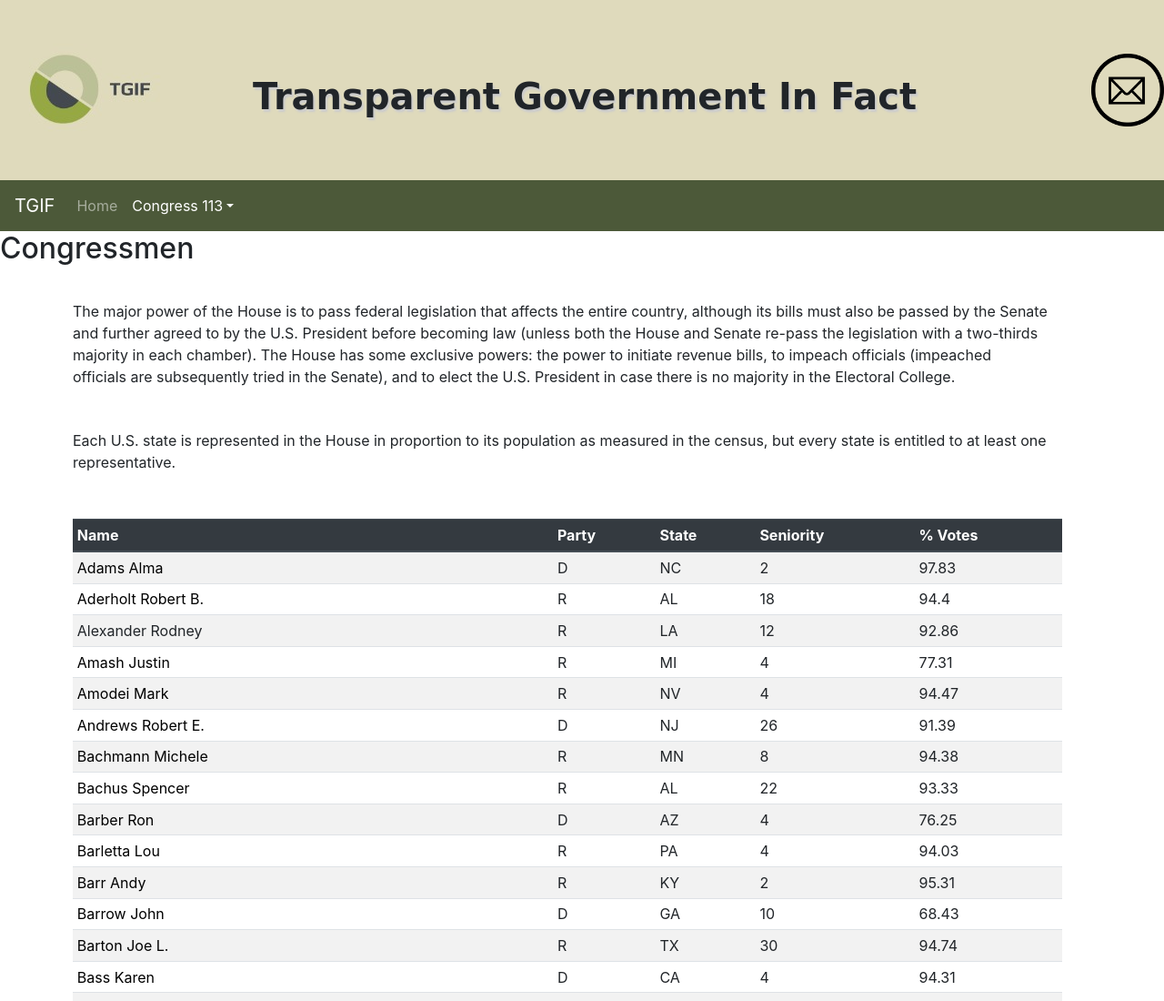
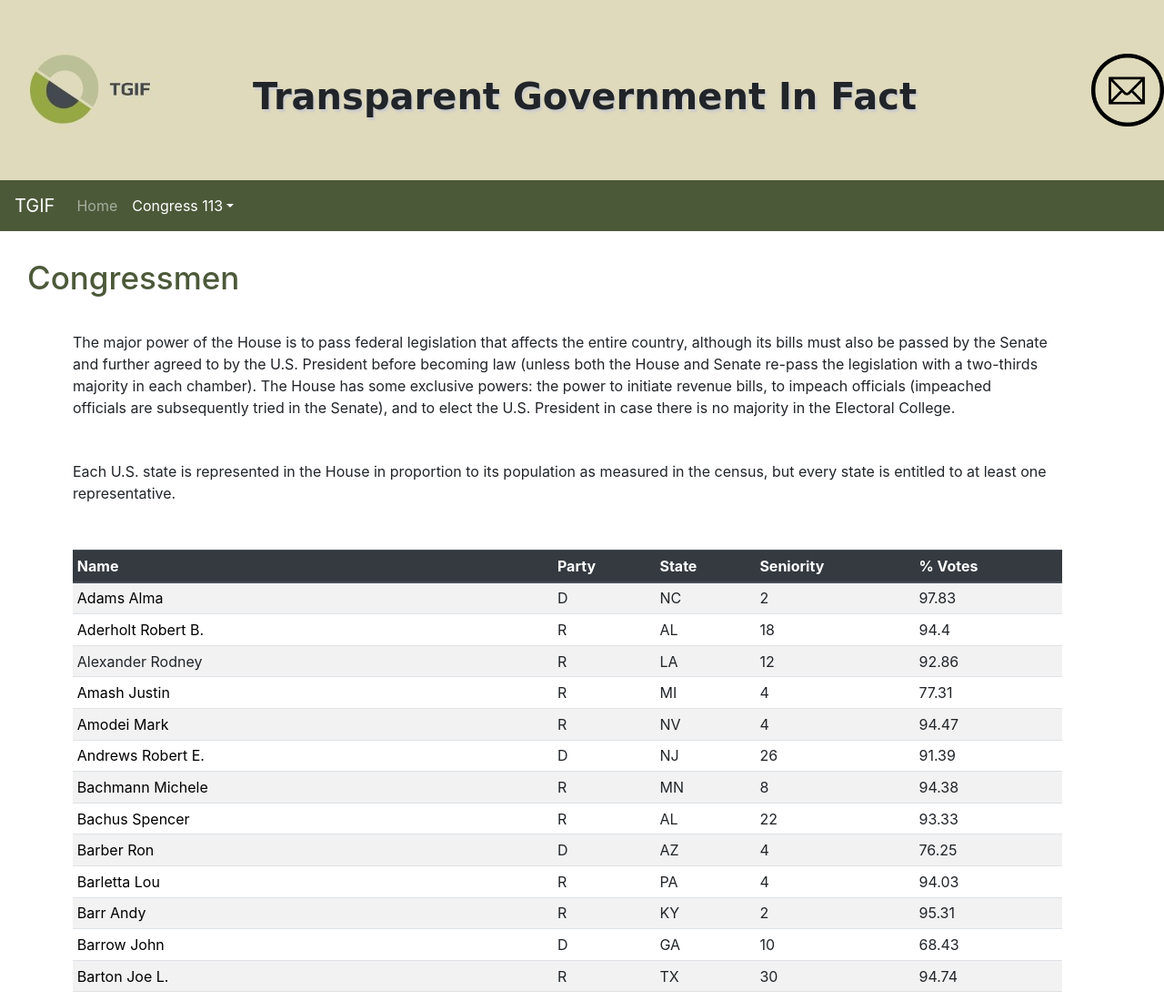
Before and after one commit to fernandademery/TGIFUbiqumProject, a plain HTML site: page house-data.html in a window 1280 px wide. Shown: the top 1100 px of the page at 91% size. Drawn offline with nearby package versions, Linux system fonts and the light colour scheme; a web font is replaced by a local one.

Commit message:
Fixed headings

```diff
--- a/Styles/tgif.css
+++ b/Styles/tgif.css
@@ -20,10 +20,16 @@ header div a {
     padding-left: 40px;
 }
 
-/* Heading Senate page */
-.mb-0 {
+/* Headings */
+.mb-0,
+.congress113-h2 {
     font-size: 35px;
     color: #4C5939;
+}
+
+.congress113-h2 {
+    padding-top: 30px;
+    padding-left: 30px;
 }
 
 .homeh3 {
```
